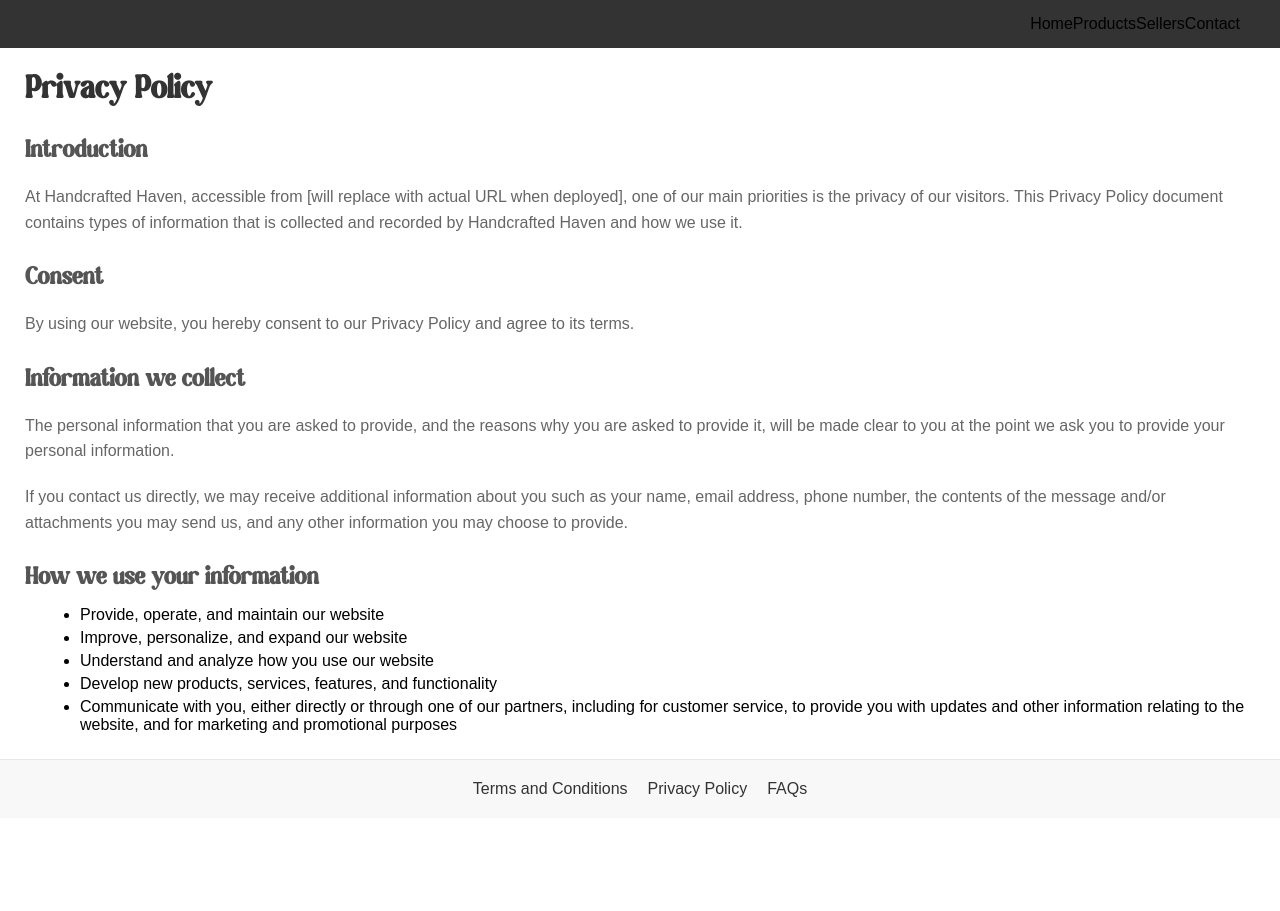
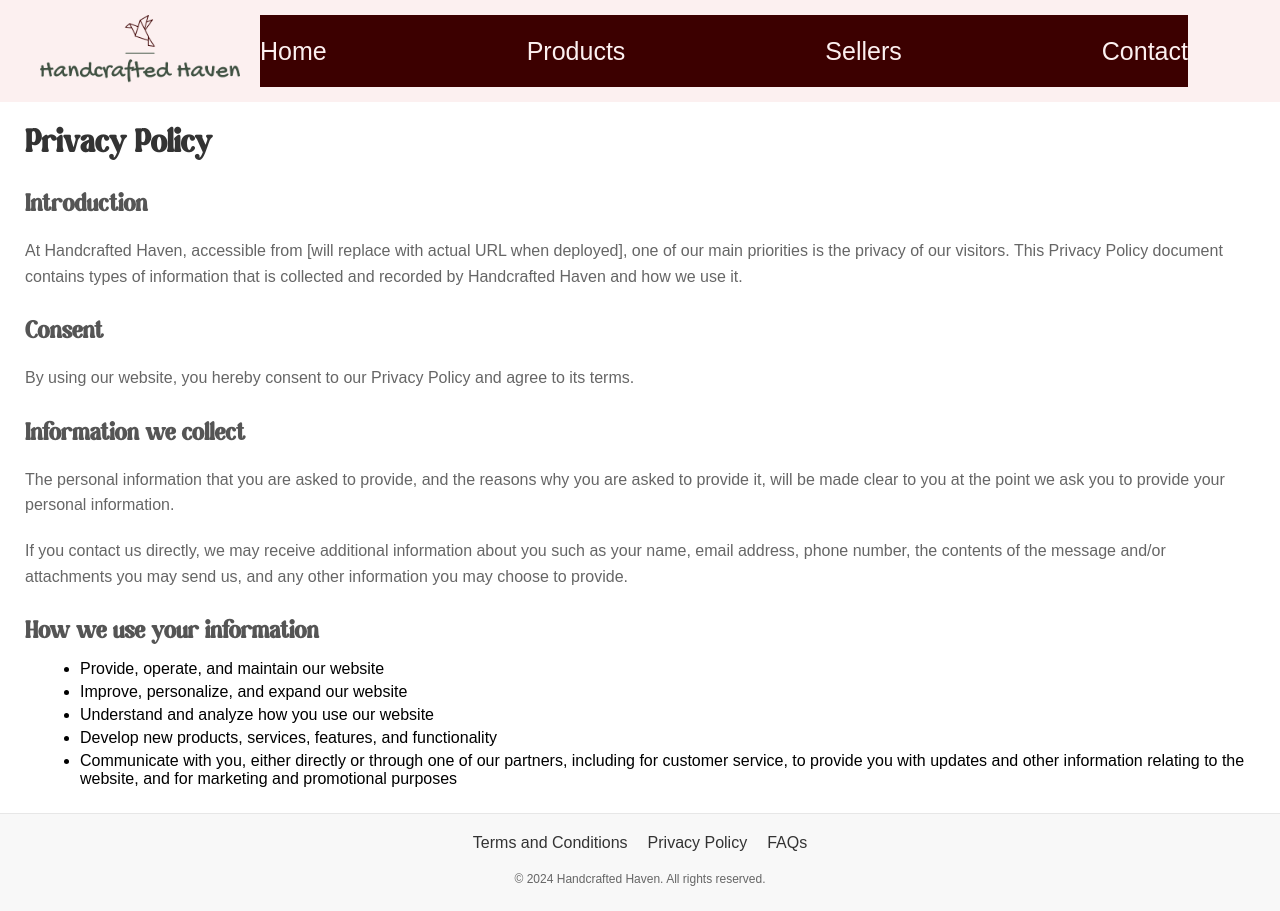
Before and after one commit to saraltr/Handcrafted-Haven, a Next.js app in the folder handcrafted/: page /footer/privacy in a window 1280 px wide. Before the commit the page ends 818 px from the top, so only its background shows below. Built offline with nearby package versions, Linux system fonts and the light colour scheme; a web font is replaced by a local one.

Commit message:
nav logo and css done

```diff
--- a/handcrafted/src/app/footer/footer.module.css
+++ b/handcrafted/src/app/footer/footer.module.css
@@ -63,27 +63,31 @@
 
 /*use the below to style the navbar. Already imported the styles in the appropriate pages*/
   .navbarContainer {
-    background-color: #333;
+    background-color: var(--light-background) ;
     padding: 15px 40px;
     display: flex;
-    justify-content: flex-end;
   }
 
-  .navbar-links {
+  .navbarLinks {
     display: flex;
     gap: 200px;
-
-
+    justify-content: flex-end;
+    background-color: var(--dark-brown);
   }
 
-  .navbar-links a {
-    color: white;
+  .logoContainer {
+    margin-right: 20px;
+  }
+  .navbarLinks a {
+    color: var(--light-background);
     text-decoration: none;
-    font-size: 18px;
+    font-size: 25px;
     font-weight: 500;
+    align-content: center;
   }
 
-  .navbar-links a:hover {
-    color: #ddd;
+  .navbarLinks a:hover {
+    color: var(--light-background);
+    background-color: var(--main-green);
     border-bottom: 2px solid #ddd;
   }
--- a/handcrafted/src/app/layout.tsx
+++ b/handcrafted/src/app/layout.tsx
@@ -6,7 +6,7 @@
 import Copyright from './footer/Copyright'; {/*for the Copyright in the footer*/}
 import styles from './footer/footer.module.css'; {/*To style the footer*/}
 import Image from 'next/image'; {/*For the logo in the navbar*/}
-
+import logo from '@/public/transparentlogo.png';
 
 export const metadata: Metadata = {
   title: {
@@ -29,10 +29,9 @@
             {/* Navigation Bar - Adjusted to include a logo */}
             <nav className={styles.navbarContainer}>
               <div className={styles.logoContainer}>
-                {/*<Link href="/">
-
-                  { <Image src="" alt="Logo" width={100} height={50} /> }
-  </Link>  */}
+                <Link href="/">
+                  <Image src={logo} alt="Handcrafted Haven Logo" width={200} height={68} />
+                </Link>
               </div>
               <div className={styles.navbarLinks}>
                 <Link href="/">Home</Link>
@@ -50,6 +49,9 @@
                 <Link href="/footer/privacy">Privacy Policy</Link>
                 <Link href="/footer/faq">FAQs</Link>
               </div>
+              <div>
+                <Copyright />
+              </div>
             </footer>
           </div>
         </body>
```
Also changed, not shown: handcrafted/src/public/images/logo_small.png (deleted), handcrafted/src/public/transparentlogo.png (added).
